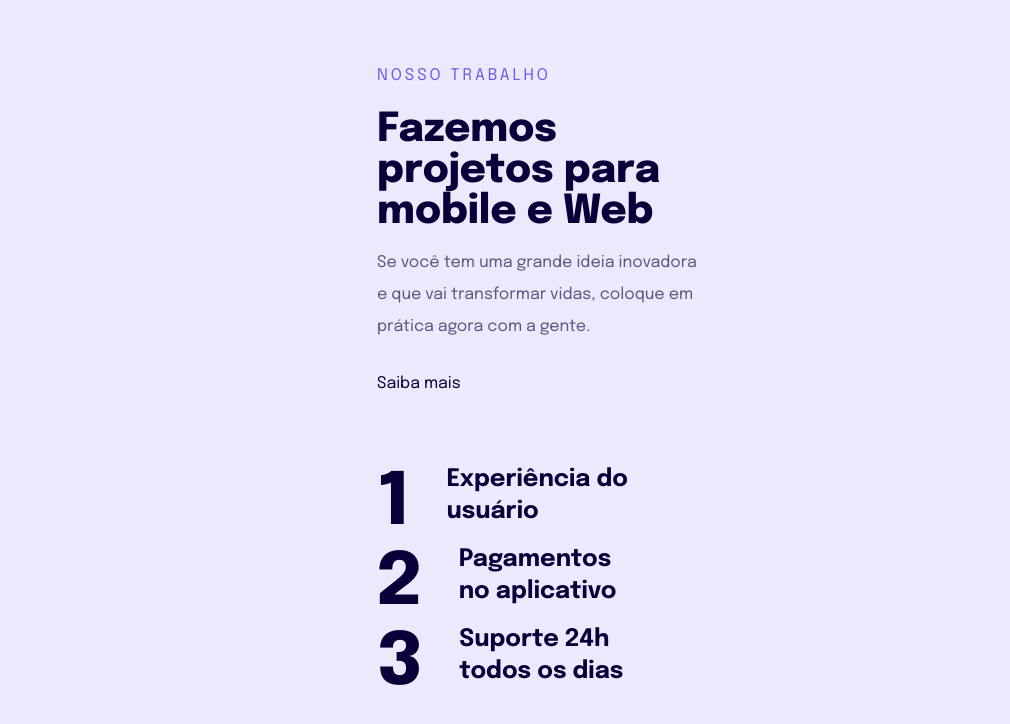
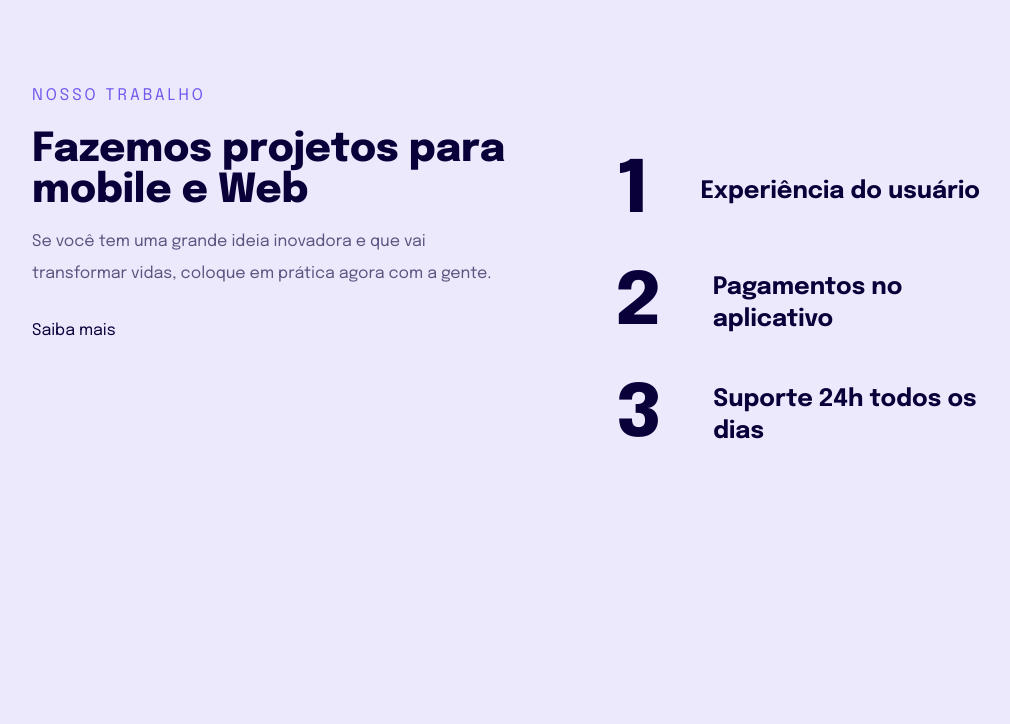
Before and after one commit to ambleandro/Projeto04, a plain HTML site: page index.html in a window 1280 px wide. Shown: the whole page, without its empty margins (98-1108 px from the left). Drawn offline with Linux system fonts and the light colour scheme.

Commit message:
final commit

```diff
--- a/index.html
+++ b/index.html
@@ -12,7 +12,10 @@
   <link rel="stylesheet" href="style.css">
 </head>
 <body>
+
   <main>
+
+    <div>
       <p>Nosso trabalho</p>
       <h1>Fazemos projetos para
         mobile e Web</h1>
@@ -22,12 +25,14 @@
         prática agora com a gente.</p>
 
       <a href="#">Saiba mais</a>
+    </div>
 
     <ul>
       <li><span>1</span> Experiência do usuário</li>
       <li><span>2</span> Pagamentos no aplicativo</li>
       <li><span>3</span> Suporte 24h todos os dias</li>
     </ul>
+
   </main>
 </body>
 </html>
--- a/style.css
+++ b/style.css
@@ -75,6 +75,10 @@ ul li {
   gap: 3.8rem;
 }
 
+ul li + li {
+  margin-top: 3.2rem;
+}
+
 ul li span {
   font-weight: 800;
   font-size: 7.2rem;
@@ -83,3 +87,25 @@ ul li span {
 
   color: #090039;
 }
+
+@media (min-width: 700px) {
+
+  body {
+    padding: 8rem;
+  }
+  main {
+    max-width: 1020px;
+    display: flex;
+    gap: 10rem;
+  }
+
+  main > div {
+    max-width: 484px;
+  }
+
+  ul li {
+    gap: 5.3rem;
+    max-width: 400px;
+    align-items: center;
+  }
+}
```
Lines whose indentation alone changed are shown as unchanged.
